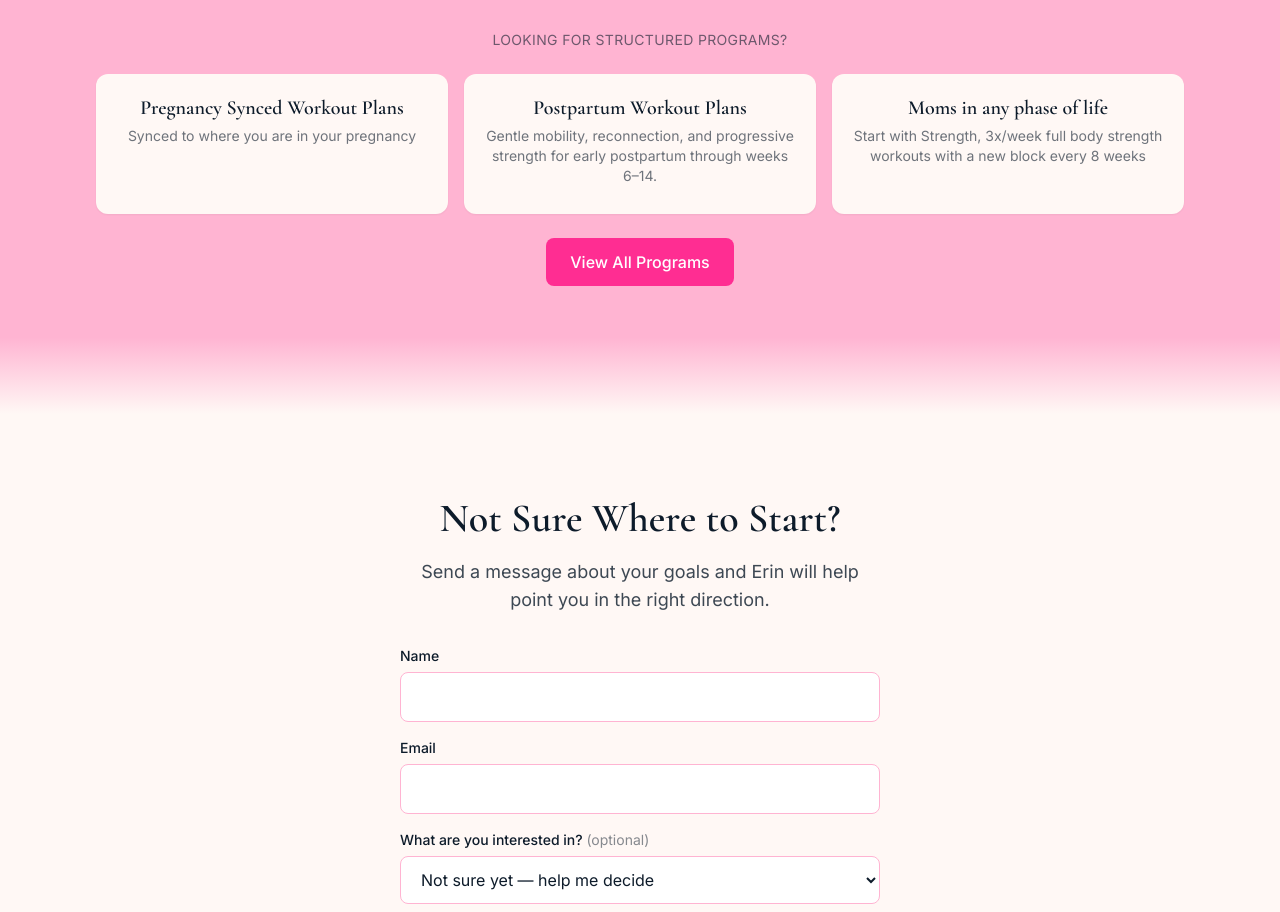
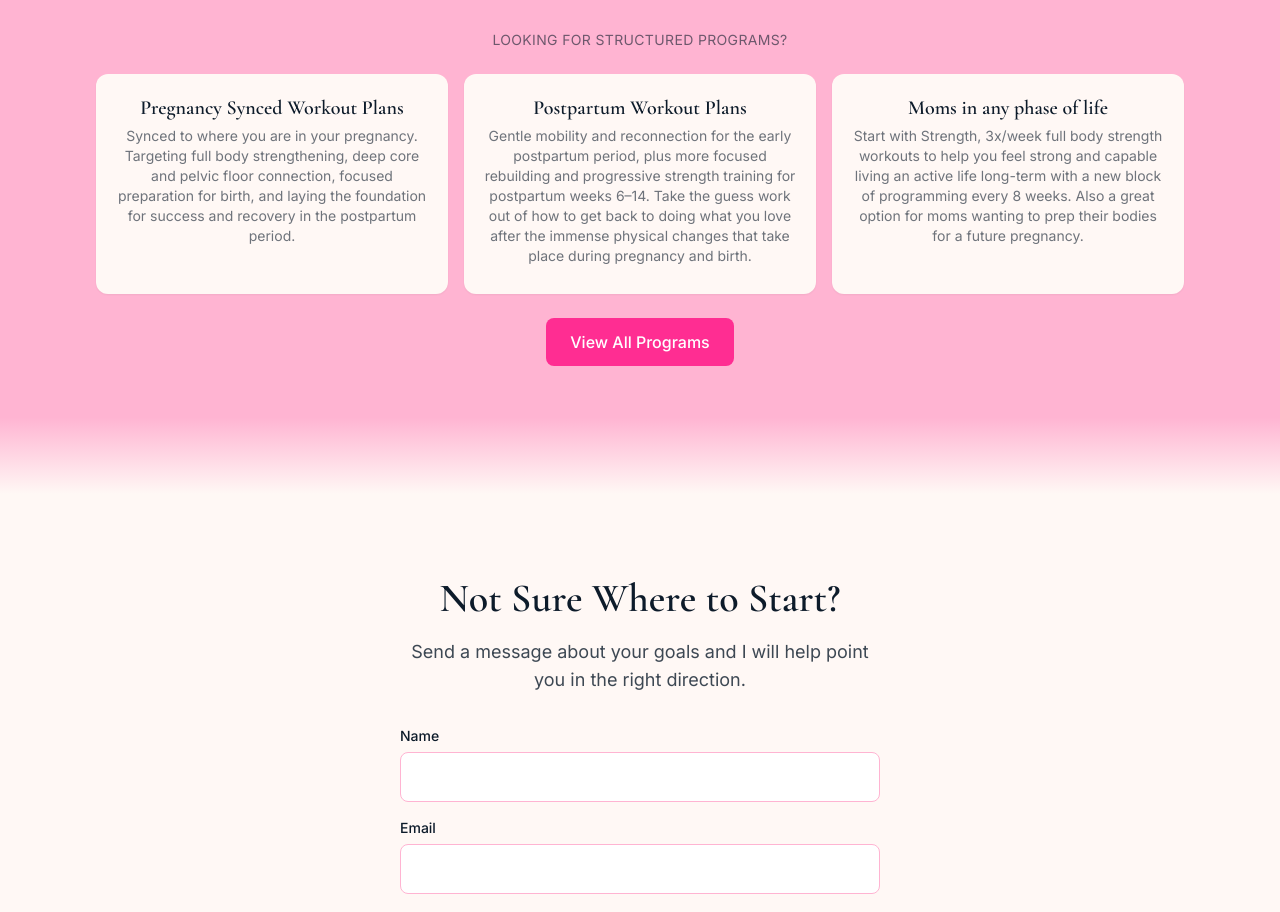
Before and after one commit to murphywrites/sonomama, a Next.js app: page /resources in a window 1280 px wide. Shown: the part 1060-1972 px from the top of the page. Built offline with nearby package versions, Linux system fonts and the light colour scheme.

Commit message:
Update page.tsx
update

```diff
--- a/src/app/resources/page.tsx
+++ b/src/app/resources/page.tsx
@@ -8,23 +8,30 @@ import Button from "@/components/Button";
 import SectionFade from "@/components/SectionFade";
 import type { Resource } from "@/lib/types";
 
+// Synced to where you are in your pregnancy. Targeting full body strengthening, deep core and pelvic floor connection, focused preparation for birth, and laying the foundation for success and recovery in the postpartum period.
+
+// Gentle mobility and reconnection for the early postpartum period, plus more focused rebuilding and progressive strength training for postpartum weeks 6–14. Take the guess work out of how to get back to doing what you love after the immense physical changes that take place during pregnancy and birth.
+
+// Start with Strength, 3x/week full body strength workouts to help you feel strong and capable living an active life long-term with a new block of programming every 8 weeks. Also a great option for moms wanting to prep their bodies for a future pregnancy.
+
+
 const programTeasers = [
   {
     id: "pregnancy-sync-workout-plans",
     title: "Pregnancy Synced Workout Plans",
-    subtitle: "Synced to where you are in your pregnancy",
+    subtitle: "Synced to where you are in your pregnancy. Targeting full body strengthening, deep core and pelvic floor connection, focused preparation for birth, and laying the foundation for success and recovery in the postpartum period.",
     price: "$147",
   },
   {
     id: "postpartum-workout-plans",
     title: "Postpartum Workout Plans",
-    subtitle: "Gentle mobility, reconnection, and progressive strength for early postpartum through weeks 6–14.",
+    subtitle: "Gentle mobility and reconnection for the early postpartum period, plus more focused rebuilding and progressive strength training for postpartum weeks 6–14. Take the guess work out of how to get back to doing what you love after the immense physical changes that take place during pregnancy and birth.",
     price: "$297",
   },
   {
     id: "moms-any-phase-of-life",
     title: "Moms in any phase of life",
-    subtitle: "Start with Strength, 3x/week full body strength workouts with a new block every 8 weeks",
+    subtitle: "Start with Strength, 3x/week full body strength workouts to help you feel strong and capable living an active life long-term with a new block of programming every 8 weeks. Also a great option for moms wanting to prep their bodies for a future pregnancy.",
     price: "$147",
   },
 ];
@@ -141,7 +148,7 @@ export default function ResourcesPage() {
 
       <ContactForm
         title="Not Sure Where to Start?"
-        description="Send a message about your goals and Erin will help point you in the right direction."
+        description="Send a message about your goals and I will help point you in the right direction."
       />
 
       {/* Email Capture Modal */}
```
